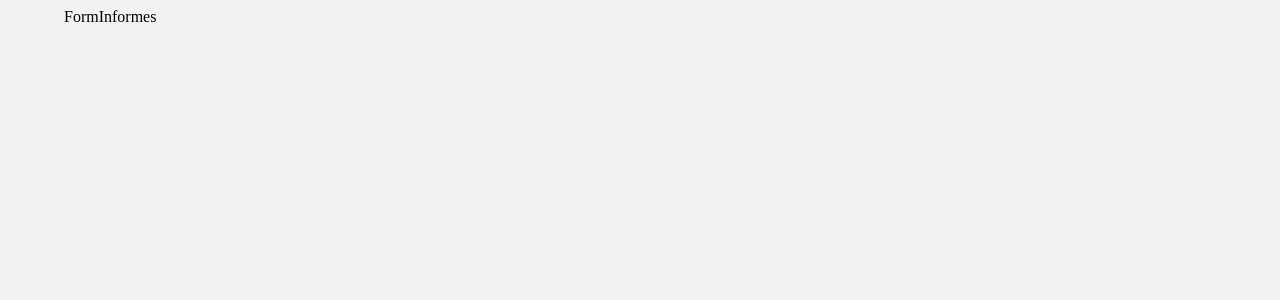
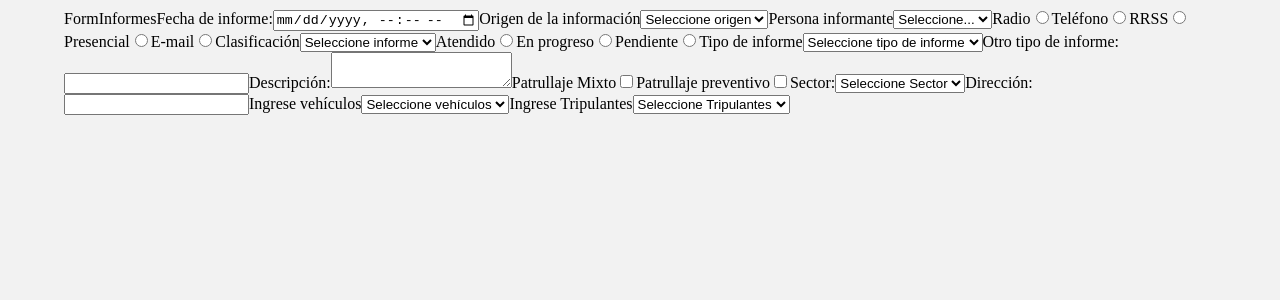
Before and after one commit to gcoronar-prog/Sistema-GRF, a React (Vite) app in the folder client/: page /informes/new in a window 1280 px wide. Shown: the top 300 px of the page. Built offline with nearby package versions, Linux system fonts and the light colour scheme; no server answers.

Commit message:
30-01-25 form informe

```diff
--- a/client/src/components/Central_Muni/FormInformes.jsx
+++ b/client/src/components/Central_Muni/FormInformes.jsx
@@ -39,6 +39,7 @@ function FormInformes() {
   };
 
   const [informes, setInformes] = useState({ defaultInformes });
+  const [lastId, setLastId] = useState("");
 
   useEffect(() => {
     loadInformes(params.id);
@@ -85,9 +86,106 @@ function FormInformes() {
       vehiculos_informe: data.informe.vehiculos_informe,
       tripulantes_informe: data.informe.tripulantes_informe,
     });
-    console.log(data);
   };
-  return <div>FormInformes</div>;
+
+  const handleChanges = (e) => {
+    const { name, value } = e.target;
+    setInformes({ ...informes, [name]: value });
+  };
+
+  const handleSubmit = async (e) => {
+    e.preventDefault();
+    console.log("Datos enviados", informes);
+    try {
+      const url = params.id
+        ? `http://localhost:3000/informes_central/${id}`
+        : "http://localhost:3000/informes_central";
+
+      const method = params.id ? "PUT" : "POST";
+
+      const res = await fetch(url, {
+        method,
+        headers: { "Content-Type": "application/json" },
+        body: JSON.stringify(informes),
+      });
+      if (!res.ok) {
+        throw new Error("Error al enviar los datos al servidor");
+      }
+      const lastData = await fetch(
+        "http://localhost:3000/informe/central/last"
+      );
+      const lastInforme = await lastData.json();
+      setLastId(lastInforme.id_informes_central);
+      if (lastInforme && lastInforme.id_informes_central) {
+        const lastIdInfo = lastInforme.id_informes_central;
+        navigate(`/informes/central/${lastIdInfo}`);
+      }
+    } catch (error) {
+      console.error(error);
+    }
+  };
+
+  return (
+    <div>
+      FormInformes
+      <label htmlFor="fecha_informe">Fecha de informe:</label>
+      <input type="datetime-local" name="fecha_informe" />
+      <label htmlFor="origen_informe">Origen de la información</label>
+      <select name="origen_informe" id="origen_informe">
+        <option value="">Seleccione origen</option>
+      </select>
+      <label htmlFor="persona_informante">Persona informante</label>
+      <select name="persona_informante" id="persona_informante">
+        <option value="">Seleccione...</option>
+      </select>
+      <label htmlFor="radios">Radio</label>
+      <input type="radio" name="captura_informe" id="radios" />
+      <label htmlFor="telefono">Teléfono</label>
+      <input type="radio" name="captura_informe" id="telefono" />
+      <label htmlFor="rrss">RRSS</label>
+      <input type="radio" name="captura_informe" id="rrss" />
+      <label htmlFor="presencial">Presencial</label>
+      <input type="radio" name="captura_informe" id="presencial" />
+      <label htmlFor="email">E-mail</label>
+      <input type="radio" name="captura_informe" id="email" />
+      <label htmlFor="clasificacion">Clasificación</label>
+      <select name="clasificacion_informe" id="clasificacion">
+        <option value="">Seleccione informe</option>
+      </select>
+      <label htmlFor="atendido">Atendido</label>
+      <input type="radio" name="estado_informe" id="atendido" />
+      <label htmlFor="progreso">En progreso</label>
+      <input type="radio" name="estado_informe" id="progreso" />
+      <label htmlFor="pendiente">Pendiente</label>
+      <input type="radio" name="estado_informe" id="pendiente" />
+      <label htmlFor="tipoInforme">Tipo de informe</label>
+      <select name="tipo_informe" id="tipoInforme">
+        <option value="">Seleccione tipo de informe</option>
+      </select>
+      <label htmlFor="otroTipo">Otro tipo de informe:</label>
+      <input type="text" name="otro_tipo" id="otroTipo" />
+      <label htmlFor="descripcion">Descripción:</label>
+      <textarea name="descripcion_informe" id="descripcion"></textarea>
+      <label htmlFor="mixta">Patrullaje Mixto</label>
+      <input type="checkbox" name="recursos_informe" id="mixta" />
+      <label htmlFor="preventivo">Patrullaje preventivo</label>
+      <input type="checkbox" name="recursos_informe" id="preventivo" />
+      <label htmlFor="sector">Sector:</label>
+      <select name="sector_informe" id="sector">
+        <option value="">Seleccione Sector</option>
+      </select>
+      <label htmlFor="direccion">Dirección:</label>
+      <input type="text" name="direccion_informe" id="direccion" />
+      <label htmlFor="vehiculos">Ingrese vehículos</label>
+      <select name="vehiculos_informe" id="vehiculos">
+        <option value="">Seleccione vehículos</option>
+      </select>
+      <label htmlFor="tripu">Ingrese Tripulantes</label>
+      <select name="tripulantes_informe" id="tripu">
+        <option value="">Seleccione Tripulantes</option>
+      </select>
+    </div>
+  );
 }
 
 export default FormInformes;
```
Also changed, not shown: 1 other file (tests, documents, lock files or other folders).
